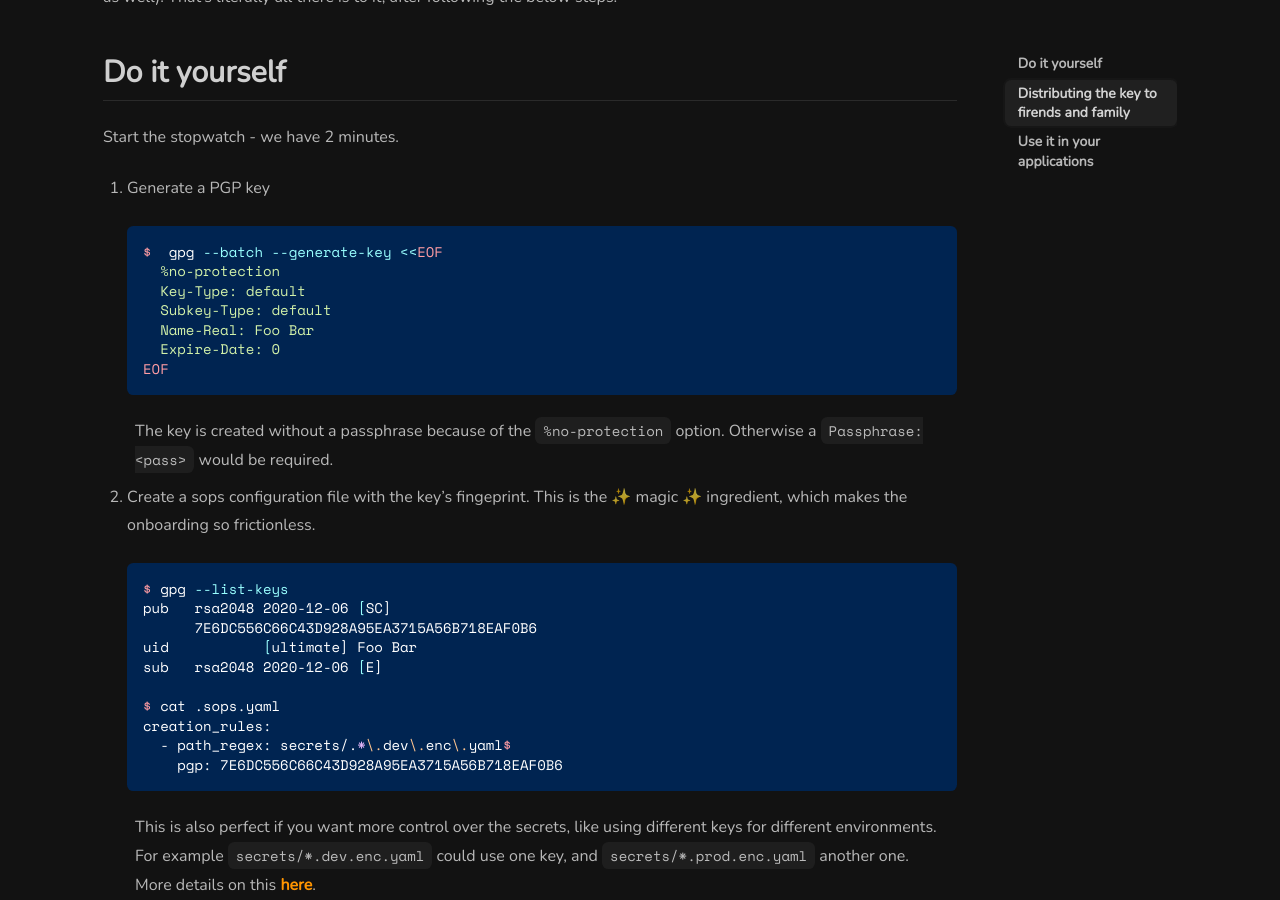
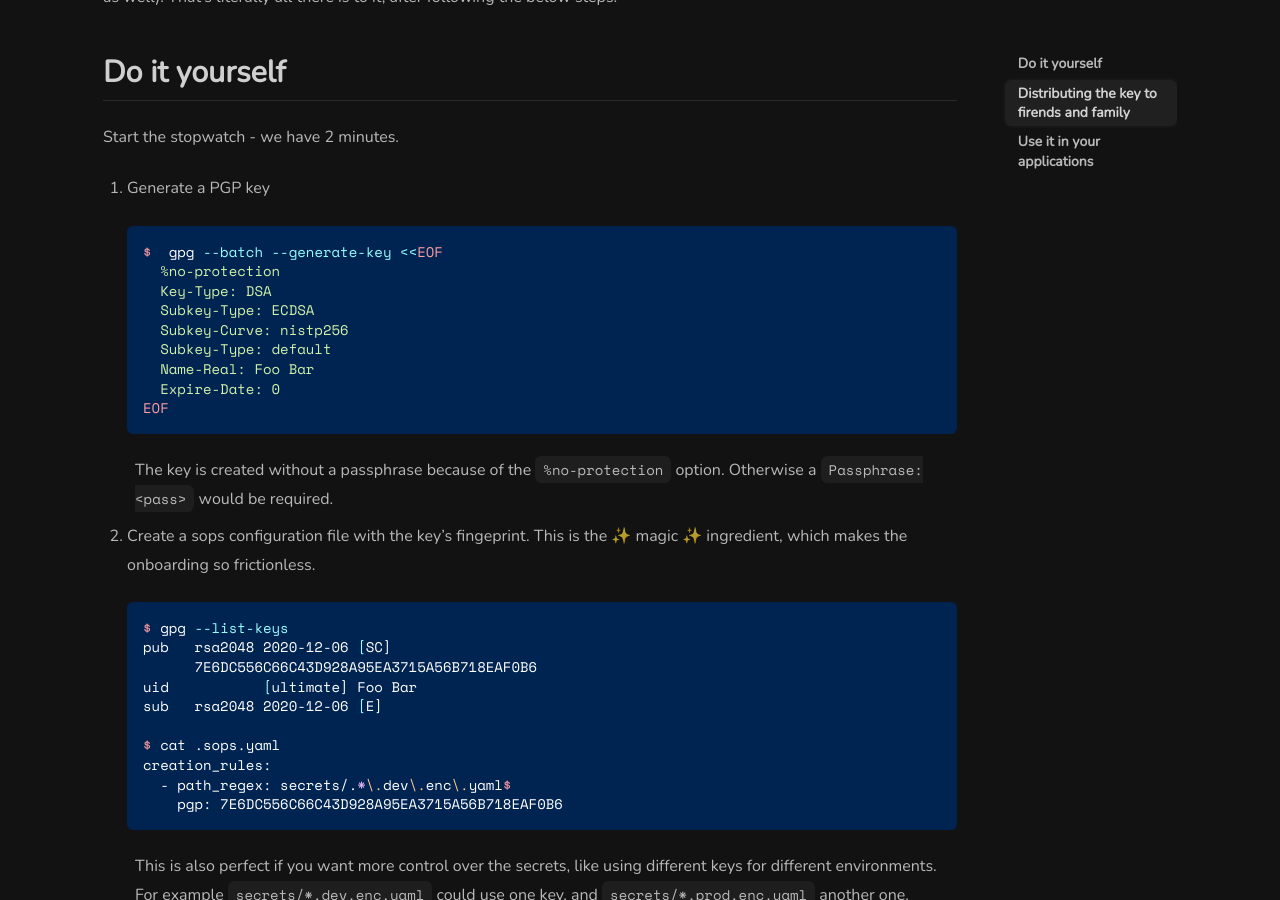
Before and after one commit to ervinb/ervinb.github.io, a Jekyll site: the page built from _posts/2020-12-05-from-zero-to-encrypted-secrets-in-2-minutes.md, in a window 1280 px wide and 900 px high, scrolled down 1026 px. Built offline with Jekyll 4.4.1, drawn with Linux system fonts in a browser that asks for light colours; nearby versions of some CDN libraries; comment, search, counter and statistics services are not loaded.

Commit message:
Use DSA key type

````diff
--- a/_posts/2020-12-05-from-zero-to-encrypted-secrets-in-2-minutes.md
+++ b/_posts/2020-12-05-from-zero-to-encrypted-secrets-in-2-minutes.md
@@ -42,7 +42,9 @@ Start the stopwatch - we have 2 minutes.
    ```sh
    $  gpg --batch --generate-key <<EOF
      %no-protection
-     Key-Type: default
+     Key-Type: DSA
+     Subkey-Type: ECDSA
+     Subkey-Curve: nistp256
      Subkey-Type: default
      Name-Real: Foo Bar
      Expire-Date: 0
````
